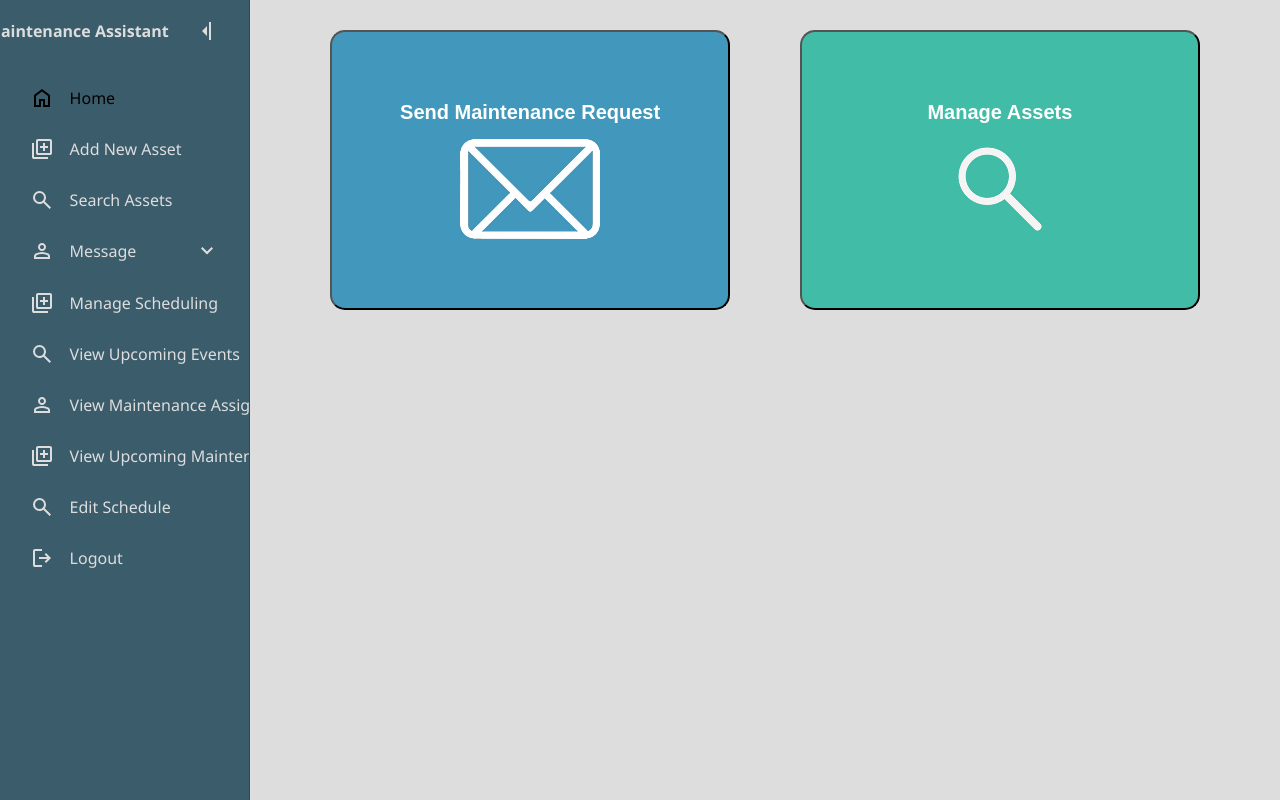
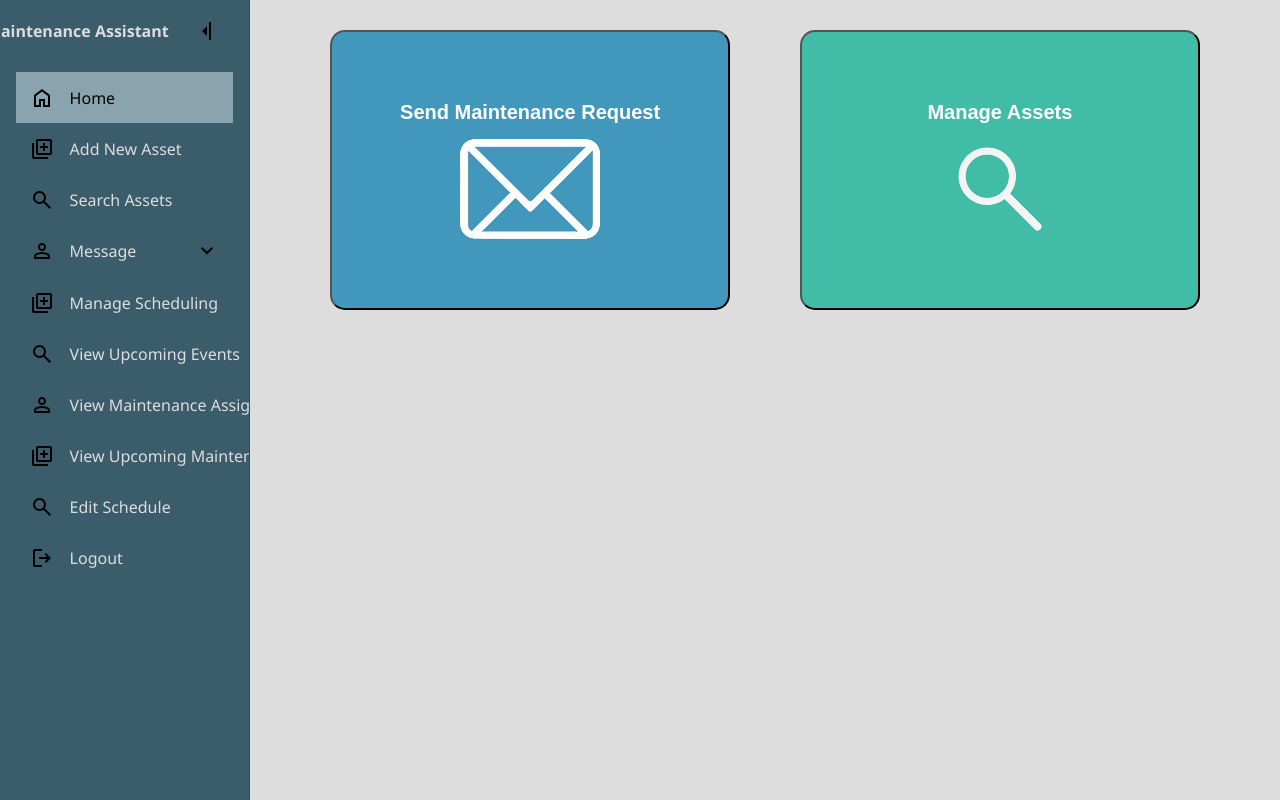
Before and after one commit to Str-Josh/MaintenanceAssistant, a Flask app: page / in a window 1280 px wide. Run offline with Flask 3, Linux system fonts and the light colour scheme; a user stored in the database is signed in.

Commit message:
fixing styling break

```diff
--- a/static/layouts/navigation_bar_styles.css
+++ b/static/layouts/navigation_bar_styles.css
@@ -4,9 +4,11 @@
 
     --line-clr: #42434a;
     --hover-clr: #222533;
-    --text-clr: #ddddde;
+    --bar-text: #ddddde;
+    --text-clr: ;
     --accent-clr: #8AA4AF;
     --secondary-text-clr: #b0b3c1;
+    --light-blue: #8AA4AF;
 
     --sidebar-clr: #3B5C6A;  /* Sidebar navigator background color */
     --sidebar-text-clr: #ffffff;
@@ -32,7 +34,7 @@ body.navbar {
     min-height: 100vh;
     min-height: 100dvh;
     background-color: var(--base-clr);
-    color: var(--text-clr);
+    color: var(--bar-text);
     display: grid;
     grid-template-columns: auto 1fr;
 }
@@ -66,6 +68,11 @@ body.navbar #sidebar > ul > li:first-child{
         font-weight: 600;
     }
 }
+
+.active{
+    background-color: var(--light-blue);
+}
+
 body.navbar #sidebar ul li.active a{
     color: black;
     background-color: (var(--accent-clr));
```
